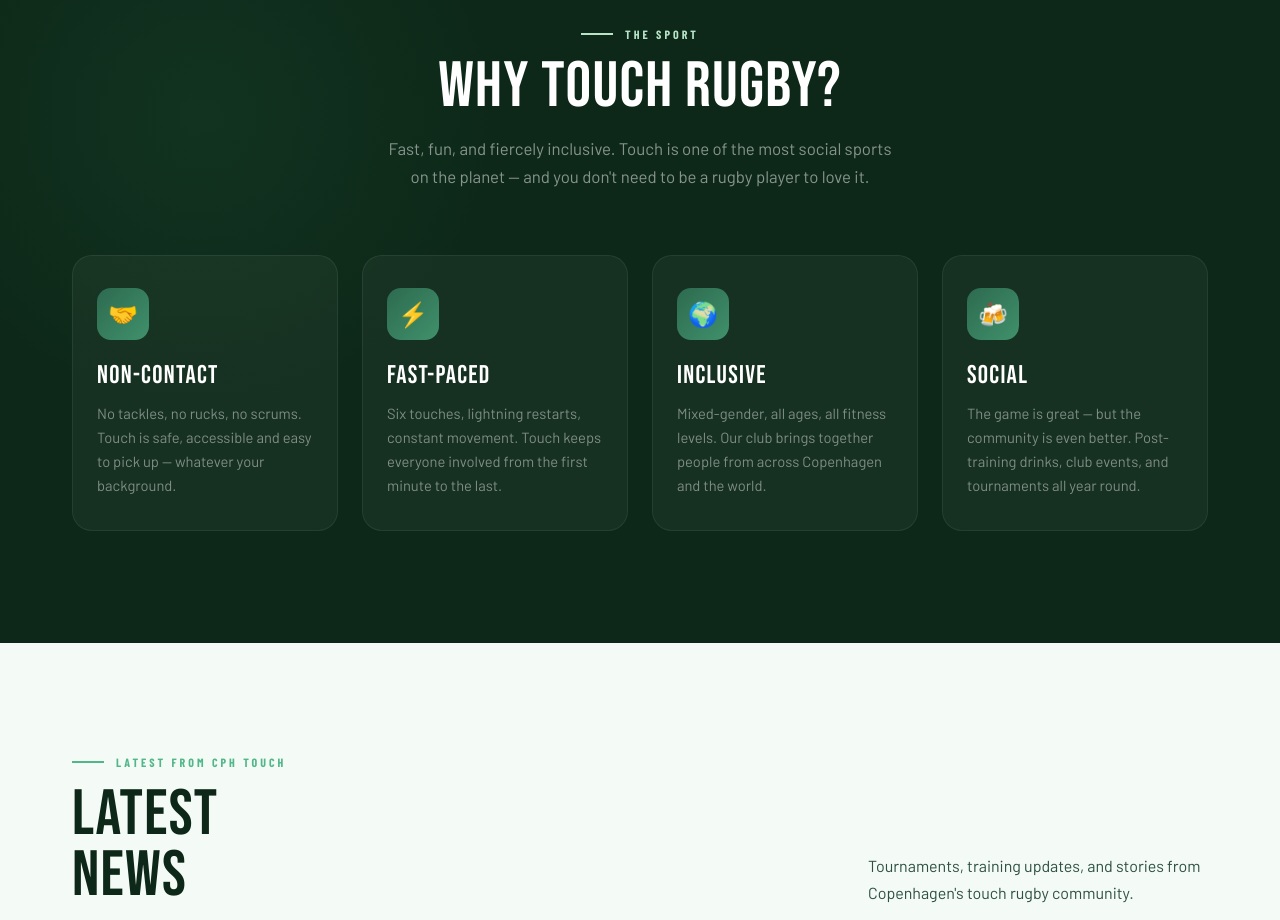
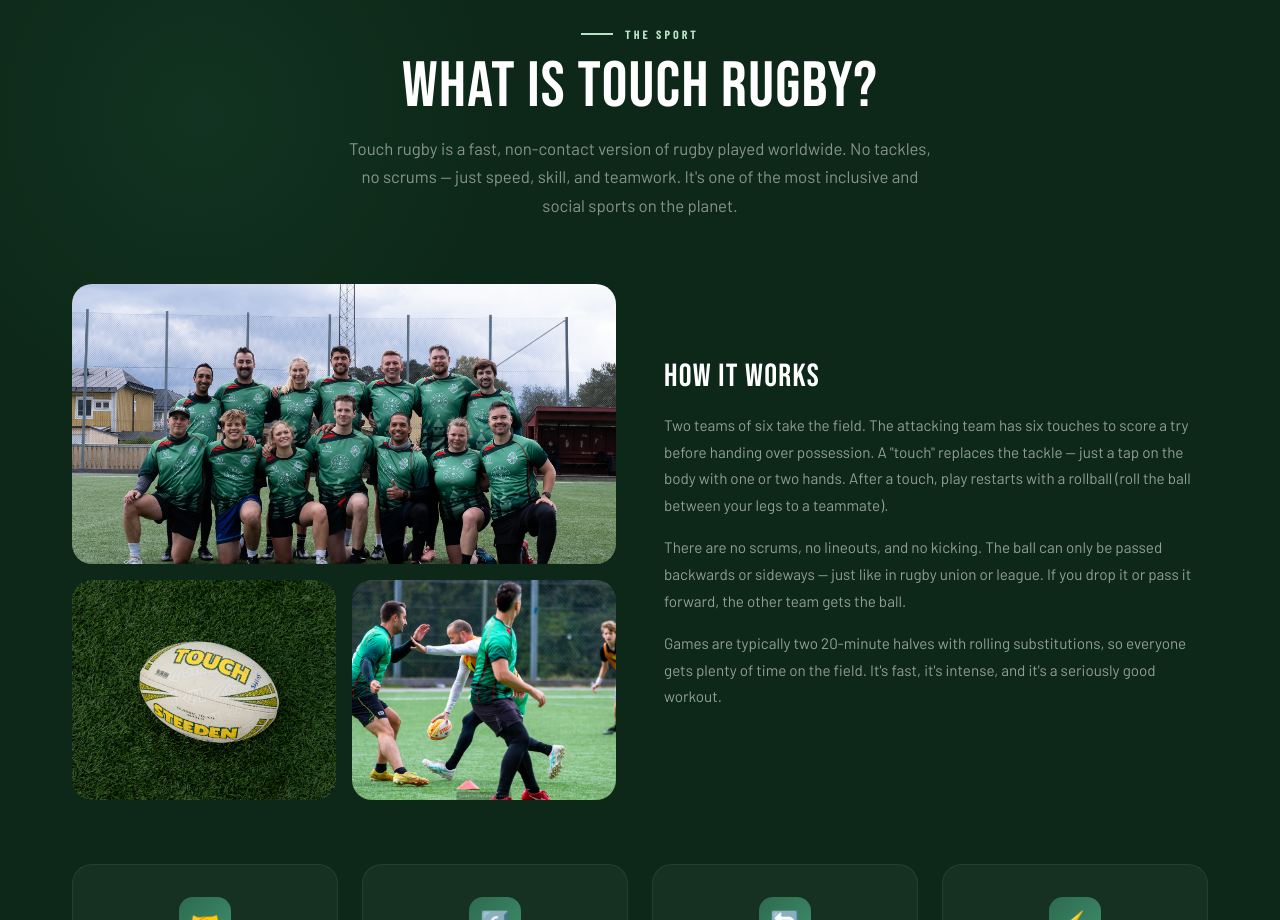
Before and after one commit to nick-freeman-nz/cph-touch-website, a plain HTML site: page index.html in a window 1280 px wide. Shown: the part 1880-2800 px from the top of the page. Drawn offline with nearby package versions, Linux system fonts and the light colour scheme; animation ran at ten frames a second; a web font is replaced by a local one.

Commit message:
Replace Why Touch with What is Touch Rugby section
- New explainer section with how the game works, rules overview
- Added team photo and action images from Touchtober
- Four rule cards: Non-Contact, Six Touches, Rolling Subs, Mixed & Inclusive
- Nav tab renamed from About to The Sport
- Responsive grid for images and rule cards
- Updated blog.html nav to match

Co-authored-by: Copilot <223556219+Copilot@users.noreply.github.com>

```diff
--- a/index.html
+++ b/index.html
@@ -683,7 +683,7 @@
       color: rgba(255,255,255,0.7);
     }
 
-    /* ───────────────────────────────── WHY TOUCH */
+    /* ───────────────────────────────── WHAT IS TOUCH */
     #why {
       background: var(--forest);
       padding: 7rem 0;
@@ -701,37 +701,75 @@
       background: radial-gradient(circle, rgba(82,183,136,0.08) 0%, transparent 70%);
       pointer-events: none;
     }
-    .why-header { text-align: center; margin-bottom: 4rem; }
-    .why-header h2 {
+    .what-header { text-align: center; margin-bottom: 4rem; }
+    .what-header h2 {
       font-size: clamp(2.8rem, 5vw, 4.5rem);
       color: var(--white);
       margin-bottom: 1rem;
     }
-    .why-header p {
+    .what-header p {
       font-size: 1.05rem;
       color: rgba(255,255,255,0.5);
-      max-width: 520px;
+      max-width: 600px;
       margin: 0 auto;
       line-height: 1.7;
     }
-    .why-grid {
+    .what-content {
+      display: grid;
+      grid-template-columns: 1fr 1fr;
+      gap: 3rem;
+      align-items: center;
+      margin-bottom: 4rem;
+    }
+    .what-images {
+      display: grid;
+      grid-template-columns: 1fr 1fr;
+      gap: 1rem;
+    }
+    .what-images img {
+      border-radius: var(--radius-lg);
+      width: 100%;
+      height: 220px;
+      object-fit: cover;
+    }
+    .what-images img:first-child {
+      grid-column: span 2;
+      height: 280px;
+    }
+    .what-text h3 {
+      font-family: 'Bebas Neue', 'Barlow Condensed', sans-serif;
+      font-weight: 400;
+      font-size: 2rem;
+      letter-spacing: 0.04em;
+      text-transform: uppercase;
+      color: var(--white);
+      margin-bottom: 1rem;
+    }
+    .what-text p {
+      font-size: 0.95rem;
+      line-height: 1.75;
+      color: rgba(255,255,255,0.55);
+      margin-bottom: 1rem;
+    }
+    .rules-grid {
       display: grid;
       grid-template-columns: repeat(4, 1fr);
       gap: 1.5rem;
     }
-    .why-card {
+    .rule-card {
       background: rgba(255,255,255,0.04);
       border: 1px solid rgba(255,255,255,0.07);
       border-radius: var(--radius-lg);
       padding: 2rem 1.5rem;
+      text-align: center;
       transition: background 0.3s, border-color 0.3s, transform 0.3s;
     }
-    .why-card:hover {
+    .rule-card:hover {
       background: rgba(82, 183, 136, 0.08);
       border-color: rgba(82, 183, 136, 0.25);
       transform: translateY(-4px);
     }
-    .why-icon {
+    .rule-icon {
       width: 52px;
       height: 52px;
       border-radius: 14px;
@@ -739,21 +777,21 @@
       display: flex;
       align-items: center;
       justify-content: center;
-      margin-bottom: 1.25rem;
+      margin: 0 auto 1.25rem;
       font-size: 1.5rem;
     }
-    .why-card h3 {
+    .rule-card h4 {
       font-family: 'Bebas Neue', 'Barlow Condensed', sans-serif;
       font-weight: 400;
-      font-size: 1.6rem;
+      font-size: 1.4rem;
       letter-spacing: 0.05em;
       text-transform: uppercase;
       color: var(--white);
-      margin-bottom: 0.6rem;
-    }
-    .why-card p {
-      font-size: 0.92rem;
-      line-height: 1.65;
+      margin-bottom: 0.5rem;
+    }
+    .rule-card p {
+      font-size: 0.88rem;
+      line-height: 1.6;
       color: rgba(255,255,255,0.45);
     }
 
@@ -1399,7 +1437,8 @@
     /* ───────────────────────────────── RESPONSIVE */
     @media (max-width: 1024px) {
       .footer-inner { grid-template-columns: 1fr 1fr; }
-      .why-grid { grid-template-columns: repeat(2, 1fr); }
+      .rules-grid { grid-template-columns: repeat(2, 1fr); }
+      .what-content { grid-template-columns: 1fr; }
       .events-grid { grid-template-columns: 1fr 1fr; }
       .event-card.featured { grid-column: span 2; }
     }
@@ -1410,8 +1449,9 @@
       .mobile-menu { display: flex; }
 
       .training-grid { grid-template-columns: 1fr; gap: 2.5rem; }
-      .membership-inner { grid-template-columns: 1fr; gap: 2.5rem; }
       .contact-grid { grid-template-columns: 1fr; gap: 3rem; }
+      .what-content { grid-template-columns: 1fr; }
+      .rules-grid { grid-template-columns: 1fr 1fr; }
       .events-grid { grid-template-columns: 1fr; }
       .event-card.featured { grid-column: span 1; }
       .gallery-grid { grid-template-columns: 1fr 1fr; }
@@ -1434,7 +1474,9 @@
       .footer-inner { grid-template-columns: 1fr; }
       .gallery-grid { grid-template-columns: 1fr; }
       .gallery-item:nth-child(1), .gallery-item:nth-child(5) { grid-column: span 1; }
-      .why-grid { grid-template-columns: 1fr; }
+      .rules-grid { grid-template-columns: 1fr; }
+      .what-images img:first-child { height: 200px; }
+      .what-images img { height: 160px; }
     }
 
     /* ───────────────────────────────── INTRO OVERLAY */
@@ -1514,7 +1556,7 @@
 
       <ul class="nav-links">
         <li><a href="#training">Training</a></li>
-        <li><a href="#why">About</a></li>
+        <li><a href="#why">The Sport</a></li>
         <li><a href="#events">News</a></li>
         <li><a href="#gallery">Gallery</a></li>
         <li><a href="#contact">Contact</a></li>
@@ -1529,7 +1571,7 @@
   <!-- Mobile menu -->
   <div class="mobile-menu" id="mobileMenu">
     <a href="#training" class="mob-link">Training</a>
-    <a href="#why" class="mob-link">About</a>
+    <a href="#why" class="mob-link">The Sport</a>
     <a href="#events" class="mob-link">News</a>
     <a href="#gallery" class="mob-link">Gallery</a>
     <a href="#contact" class="mob-link">Contact</a>
@@ -1755,35 +1797,49 @@
 
   </section>
 
-  <!-- ═══════════════════════ WHY TOUCH -->
+  <!-- ═══════════════════════ WHAT IS TOUCH -->
   <section id="why">
     <div class="container">
-      <div class="why-header">
+      <div class="what-header">
         <div class="section-label light" style="justify-content: center;">The Sport</div>
-        <h2 class="section-heading reveal" style="color:var(--white)">Why Touch Rugby?</h2>
-        <p class="reveal reveal-delay-1">Fast, fun, and fiercely inclusive. Touch is one of the most social sports on the planet — and you don't need to be a rugby player to love it.</p>
+        <h2 class="section-heading reveal" style="color:var(--white)">What is Touch Rugby?</h2>
+        <p class="reveal reveal-delay-1">Touch rugby is a fast, non-contact version of rugby played worldwide. No tackles, no scrums — just speed, skill, and teamwork. It's one of the most inclusive and social sports on the planet.</p>
       </div>
 
-      <div class="why-grid">
-        <div class="why-card reveal">
-          <div class="why-icon">🤝</div>
-          <h3>Non-Contact</h3>
-          <p>No tackles, no rucks, no scrums. Touch is safe, accessible and easy to pick up — whatever your background.</p>
+      <div class="what-content">
+        <div class="what-images reveal">
+          <img src="Touchtober 2025/Teamphoto.jpg" alt="CPH Touch team photo" />
+          <img src="Touchtober 2025/54850087189_77823a8083_k.jpg" alt="Touch rugby action" />
+          <img src="Touchtober 2025/54839517039_576515185e_k.jpg" alt="Touch rugby game" />
         </div>
-        <div class="why-card reveal reveal-delay-1">
-          <div class="why-icon">⚡</div>
-          <h3>Fast-Paced</h3>
-          <p>Six touches, lightning restarts, constant movement. Touch keeps everyone involved from the first minute to the last.</p>
+        <div class="what-text reveal reveal-delay-1">
+          <h3>How It Works</h3>
+          <p>Two teams of six take the field. The attacking team has six touches to score a try before handing over possession. A "touch" replaces the tackle — just a tap on the body with one or two hands. After a touch, play restarts with a rollball (roll the ball between your legs to a teammate).</p>
+          <p>There are no scrums, no lineouts, and no kicking. The ball can only be passed backwards or sideways — just like in rugby union or league. If you drop it or pass it forward, the other team gets the ball.</p>
+          <p>Games are typically two 20-minute halves with rolling substitutions, so everyone gets plenty of time on the field. It's fast, it's intense, and it's a seriously good workout.</p>
         </div>
-        <div class="why-card reveal reveal-delay-2">
-          <div class="why-icon">🌍</div>
-          <h3>Inclusive</h3>
-          <p>Mixed-gender, all ages, all fitness levels. Our club brings together people from across Copenhagen and the world.</p>
+      </div>
+
+      <div class="rules-grid">
+        <div class="rule-card reveal">
+          <div class="rule-icon">🤝</div>
+          <h4>Non-Contact</h4>
+          <p>No tackles, no rucks. A gentle touch is all it takes. Safe for all ages and experience levels.</p>
         </div>
-        <div class="why-card reveal reveal-delay-3">
-          <div class="why-icon">🍻</div>
-          <h3>Social</h3>
-          <p>The game is great — but the community is even better. Post-training drinks, club events, and tournaments all year round.</p>
+        <div class="rule-card reveal reveal-delay-1">
+          <div class="rule-icon">6️⃣</div>
+          <h4>Six Touches</h4>
+          <p>The attacking team gets six touches to score. After six, possession switches to the other team.</p>
+        </div>
+        <div class="rule-card reveal reveal-delay-2">
+          <div class="rule-icon">🔄</div>
+          <h4>Rolling Subs</h4>
+          <p>Players swap on and off freely throughout the game. Everyone plays, everyone rests — no one sits on the bench.</p>
+        </div>
+        <div class="rule-card reveal reveal-delay-3">
+          <div class="rule-icon">⚡</div>
+          <h4>Mixed &amp; Inclusive</h4>
+          <p>Played as mixed gender by default. All fitness levels, all backgrounds, all welcome. Speed and smarts beat size every time.</p>
         </div>
       </div>
     </div>
@@ -2048,7 +2104,7 @@
           <h4>Navigate</h4>
           <ul>
             <li><a href="#training">Training</a></li>
-            <li><a href="#why">About</a></li>
+            <li><a href="#why">The Sport</a></li>
             <li><a href="#events">News</a></li>
             <li><a href="#gallery">Gallery</a></li>
           </ul>
```
Also changed, not shown: blog.html (+2 -2 lines).
